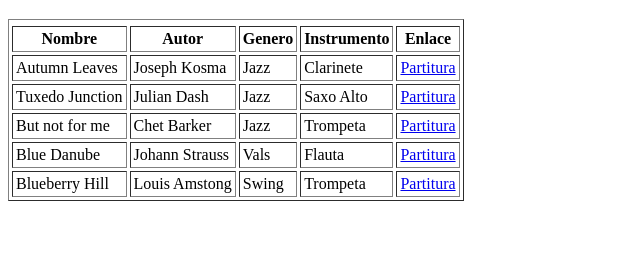
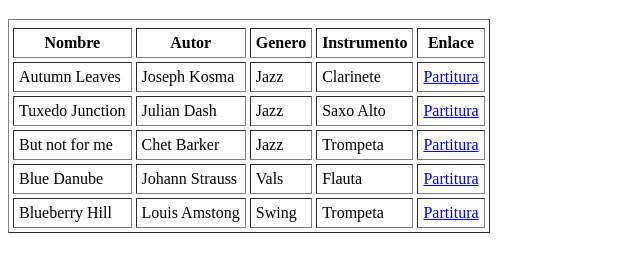
Before and after one commit to Mago5802/Repositorio1, a plain HTML site: page William Velasco.html in a window 1280 px wide. Shown: the part 61-332 px from the top of the page, without its empty margins (0-640 px from the left). Drawn offline with Linux system fonts and the light colour scheme.

Commit message:
HTML Modificado

```diff
--- a/William Velasco.html
+++ b/William Velasco.html
@@ -7,7 +7,7 @@
 </head>
 <body>
  <h1>Aula de Clase Musical</h1>
- <table border="UTF-8" cellpadding="3px" cellspacing="3.5px">
+ <table border="UTF-8" cellpadding="5px" cellspacing="4px">
      <tr><meta charset="utf-8">
    </tr>
      <tr>
```
